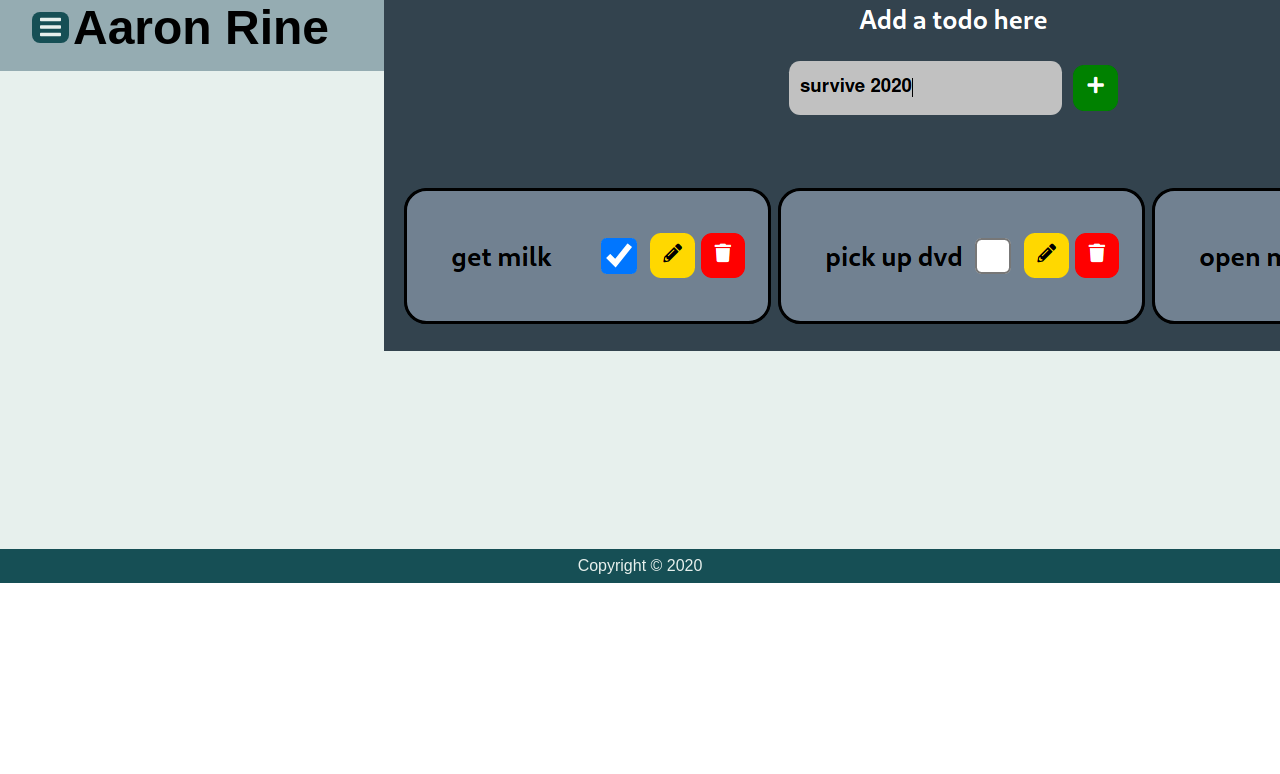
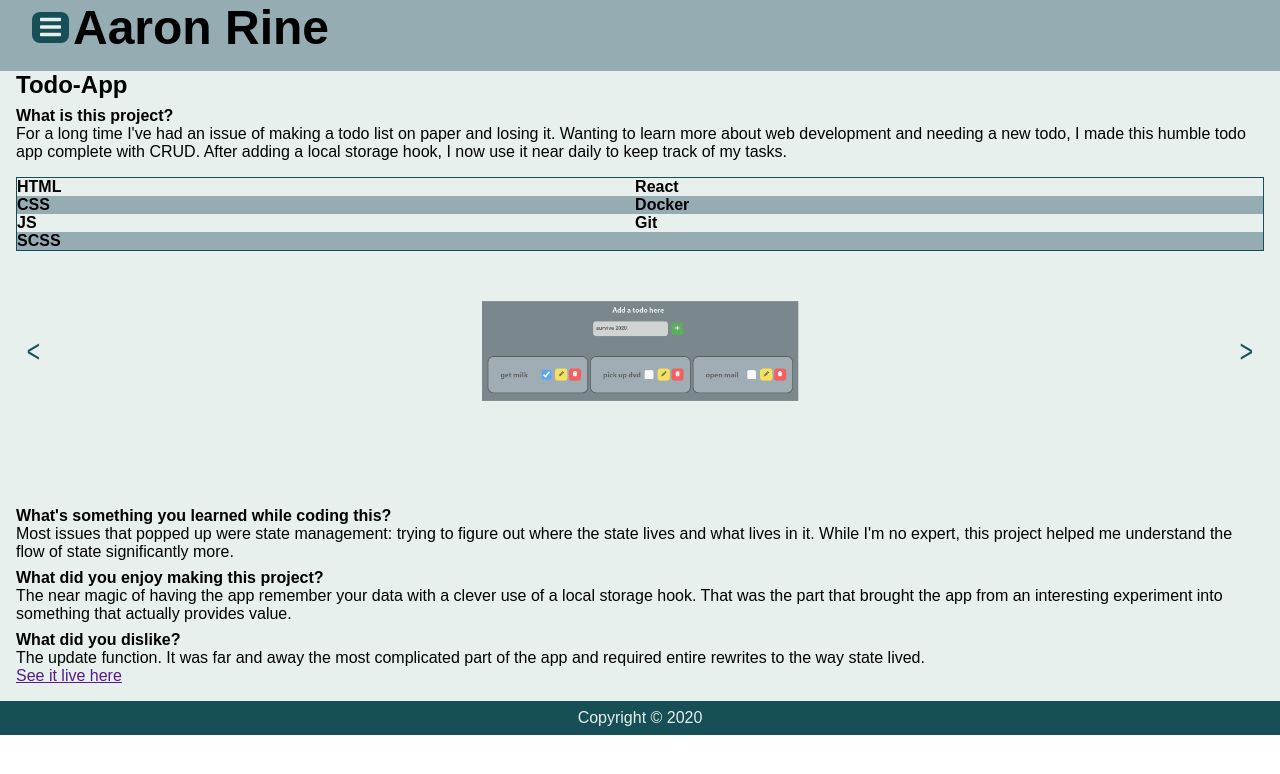
Before and after one commit to aaronrine/portfolio, a React (Create React App) app in the folder frontend/: page /projectDetails/103de1b-6c1e-c255-8784-fffaa2cdf4c in a window 1280 px wide. Shown: the top 774 px of the page. Built offline with nearby package versions, Linux system fonts and the light colour scheme; a web font is replaced by a local one.

Commit message:
style(ProjectDetails): styled techlist

```diff
--- a/frontend/src/components/Carousel/Carousel.js
+++ b/frontend/src/components/Carousel/Carousel.js
@@ -57,7 +57,6 @@ export function Carousel({ items, carouselClasses = "", ItemCard }) {
         classes={` ${innerComponentClasses}`}
         onAnimationStart={() => console.log("started")}
         onAnimationEnd={() => {
-          console.log("ended");
           setLeftAnimate(0);
           setRightAnimate(0);
         }}
--- a/frontend/src/components/Home/Home.scss
+++ b/frontend/src/components/Home/Home.scss
@@ -41,6 +41,7 @@
   }
   .projects {
     width: 100%;
+    overflow: hidden;
   }
 }
 
--- a/frontend/src/components/ProjectDetails/ProjectDetails.js
+++ b/frontend/src/components/ProjectDetails/ProjectDetails.js
@@ -12,36 +12,40 @@ function MediaCarousel({ media }) {
   return (
     <Carousel
       items={media}
-      classes="MediaCarousel"
+      carouselClasses="MediaCarousel"
       ItemCard={MediaCard}
-      itemProps={{
-        previous: { classes: "prev" },
-        current: { active: true },
-        next: { classes: "next" },
-      }}
     />
   );
 }
 
 export function ProjectDetails({ project }) {
   if (!project) return null;
+  while (project.tech.length % 4 !== 0) {
+    project.tech.push("");
+  }
+
   return (
     <main className="ProjectDetails">
       <h2 className="title">{project.name}</h2>
-
-      <p className="desc">{project.desc}</p>
-      <ul className="techDetails">
-        {project.tech.map((item) => (
-          <li key={item}>{item}</li>
-        ))}
-      </ul>
+      <section className="primaryDetails">
+        <h4>What is this project?</h4>
+        <p className="desc">{project.desc}</p>
+        <ul className="techDetails">
+          {project.tech.map((item, idx) => (
+            <li key={item !== "" ? item : idx}>{item}</li>
+          ))}
+        </ul>
+      </section>
+      <MediaCarousel media={project.images} />
       <section className="personalDetails">
+        <h4>What's something you learned while coding this?</h4>
         <p>{project.learned}</p>
+        <h4>What did you enjoy making this project?</h4>
         <p>{project.liked}</p>
+        <h4>What did you dislike?</h4>
         <p>{project.disliked}</p>
         <a href={project.gitDemoLink}>See it live here</a>
       </section>
-      <MediaCarousel media={project.images} />
     </main>
   );
 }
--- a/frontend/src/components/ProjectDetails/ProjectDetails.scss
+++ b/frontend/src/components/ProjectDetails/ProjectDetails.scss
@@ -1,71 +1,53 @@
 @import "../../colors";
 .ProjectDetails {
-  background: $blueWhite;
-  display: grid;
-  grid-template-columns: 1fr 1fr 1fr;
-  grid-template-rows: 2rem auto auto;
+  background-color: $blueWhite;
+  display: flex;
+  flex-direction: column;
+  max-width: 100%;
+  padding: 0 1rem;
+  h4 {
+    margin-top: 0.5rem;
+  }
+  .primaryDetails {
     .title {
+      margin-top: 1rem;
       align-self: center;
-    justify-self: center;
-    border-bottom: black solid 1px;
-    grid-column: 1/3;
-    grid-row: 1;
     }
     .desc {
-    margin-top: 1rem;
-    grid-column: 1/3;
-    grid-row: 2;
-    justify-self: center;
-    align-self: center;
-    width: 40rem;
     }
     .techDetails {
-    padding: 1rem;
-    display: flex;
-    flex-direction: column;
-    justify-content: space-between;
+      margin-top: 1rem;
       list-style-type: none;
-    border: solid black 1px;
-    width: max-content;
-    height: max-content;
-    padding: 0.5rem 1rem;
-    grid-column: 1;
-    grid-row: 3;
-    align-self: center;
-    justify-self: center;
+      display: grid;
+      grid-template-columns: repeat(auto-fill, 1fr);
+      grid-template-rows: 1fr 1fr 1fr 1fr;
+      grid-auto-flow: column;
+      font-weight: bold;
+      border: solid 1px $blue-gray;
+      li:nth-child(even) {
+        background: $light-blue-gray;
+      }
+    }
   }
   .personalDetails {
-    grid-column: 2;
-    grid-row: 3;
-    align-self: center;
-    justify-self: center;
-    margin: 2rem 0;
+    margin: 1rem 0;
     p + p {
       margin-top: 0.75rem;
     }
-    &:last-of-type(p) {
-      margin-bottom: 0.75rem;
-      background: red;
   }
-  }
-
   .MediaCarousel {
-    grid-row: 1/5;
-    grid-column: 3;
-    border-left: solid black 1px;
     position: relative;
-    background: $blueWhite;
     display: flex;
-    flex-direction: column;
     align-items: center;
     justify-content: center;
     color: $blue-gray;
-    width: max-content;
+    margin-bottom: 2rem;
+    overflow: hidden;
     button {
       position: absolute;
       height: 100%;
       color: $blue-gray;
-      font-size: 4rem;
+      font-size: 2rem;
       padding: 0 0.5rem;
       border: none;
       outline: none;
@@ -85,20 +67,135 @@
         right: 0;
       }
     }
+  }
   .MediaCard {
-      padding: 1rem;
+    display: flex;
+    opacity: 0.6;
+    flex-direction: column;
+    align-items: center;
+    p {
+      display: none;
+    }
+    & > * + * {
+      margin-top: 1rem;
+    }
     img {
       height: 200px;
-        // max-width: auto;
     }
-      &.active {
+    .active {
       opacity: 1;
-        img {
-          height: auto;
-          max-width: 450px;
-          margin: 0 2rem;
+      height: 200px;
+    }
+    &.prev {
+      padding-left: 1rem;
+      display: none;
+    }
+    &.next {
+      padding-right: 1rem;
+      display: none;
     }
   }
 }
-  }
-}
+// .ProjectDetails {
+//   background: $blueWhite;
+//   display: grid;
+//   grid-template-columns: 1fr 1fr 1fr;
+//   grid-template-rows: 2rem auto auto;
+//   .title {
+//     align-self: center;
+//     justify-self: center;
+//     border-bottom: black solid 1px;
+//     grid-column: 1/3;
+//     grid-row: 1;
+//   }
+//   .desc {
+//     margin-top: 1rem;
+//     grid-column: 1/3;
+//     grid-row: 2;
+//     justify-self: center;
+//     align-self: center;
+//     width: 40rem;
+//   }
+//   .techDetails {
+//     padding: 1rem;
+//     display: flex;
+//     flex-direction: column;
+//     justify-content: space-between;
+//     list-style-type: none;
+//     border: solid black 1px;
+//     width: max-content;
+//     height: max-content;
+//     padding: 0.5rem 1rem;
+//     grid-column: 1;
+//     grid-row: 3;
+//     align-self: center;
+//     justify-self: center;
+//   }
+//   .personalDetails {
+//     grid-column: 2;
+//     grid-row: 3;
+//     align-self: center;
+//     justify-self: center;
+//     margin: 2rem 0;
+//     p + p {
+//       margin-top: 0.75rem;
+//     }
+//     &:last-of-type(p) {
+//       margin-bottom: 0.75rem;
+//       background: red;
+//     }
+//   }
+
+//   .MediaCarousel {
+//     grid-row: 1/5;
+//     grid-column: 3;
+//     border-left: solid black 1px;
+//     position: relative;
+//     background: $blueWhite;
+//     display: flex;
+//     flex-direction: column;
+//     align-items: center;
+//     justify-content: center;
+//     color: $blue-gray;
+//     width: max-content;
+//     button {
+//       position: absolute;
+//       height: 100%;
+//       color: $blue-gray;
+//       font-size: 4rem;
+//       padding: 0 0.5rem;
+//       border: none;
+//       outline: none;
+//       background: none;
+//       cursor: pointer;
+//       &:hover {
+//         background: $sea-blue;
+//         color: $blueWhite;
+//       }
+//       &.prev {
+//         left: 1.5rem;
+//         left: 0;
+//         z-index: 10;
+//       }
+//       &.next {
+//         right: 1.5rem;
+//         right: 0;
+//       }
+//     }
+//     .MediaCard {
+//       padding: 1rem;
+//       img {
+//         height: 200px;
+//         // max-width: auto;
+//       }
+//       &.active {
+//         opacity: 1;
+//         img {
+//           height: auto;
+//           max-width: 450px;
+//           margin: 0 2rem;
+//         }
+//       }
+//     }
+//   }
+// }
```
Also changed, not shown: 1 other file (tests, documents, lock files or other folders). Lines whose indentation alone changed are shown as unchanged.
